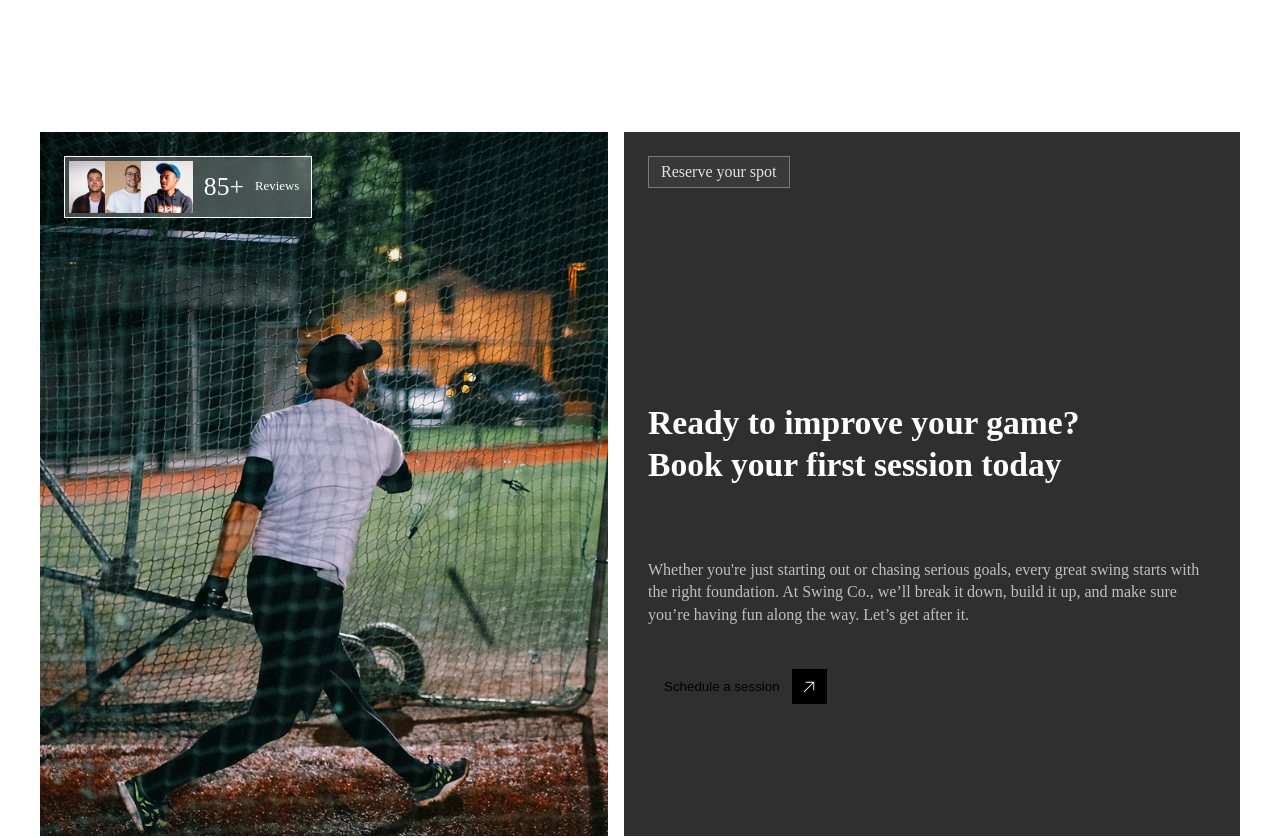
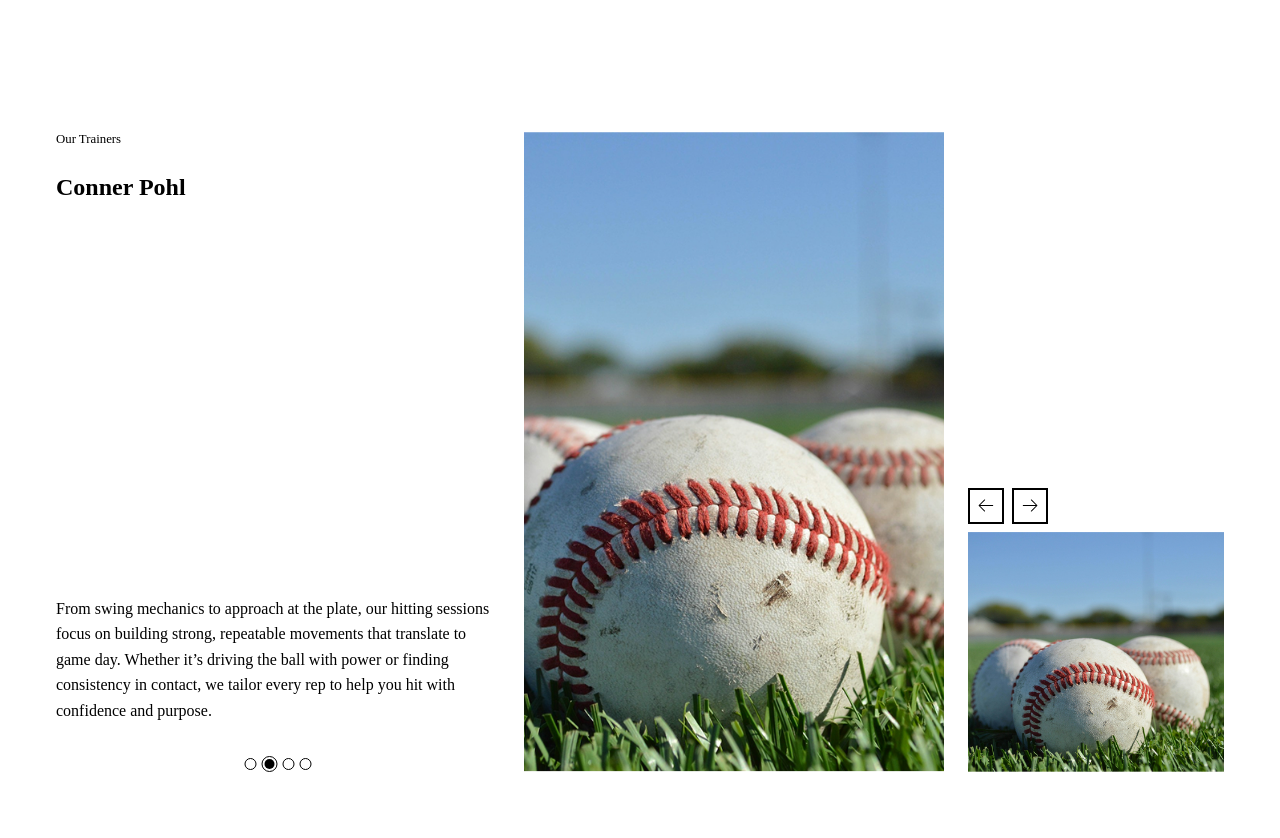
Before and after one commit to HaydenWestfall/conner-pohl-instruction, a React (Vite) app: page /about in a window 1280 px wide. Shown: the part 1720-2558 px from the top of the page. Built offline with nearby package versions, Linux system fonts and the light colour scheme; the HTML template or start-up script is replaced by a standard one.

Commit message:
Adds trainer section. Needs work

```diff
--- a/src/pages/About/AboutPage.tsx
+++ b/src/pages/About/AboutPage.tsx
@@ -3,6 +3,7 @@ import { ContactSection } from "../../shared/ContactSection/ContactSection";
 import { Footer } from "../../shared/Footer/Footer";
 import { AboutHeader } from "./components/AboutHeader/AboutHeader";
 import { Mission } from "./components/Mission/Mission";
+import { Trainers } from "./components/Trainers/Trainers";
 
 export const AboutPage = () => {
   const [isMobile, setIsMobile] = useState(window.innerWidth < 768);
@@ -22,6 +23,7 @@ export const AboutPage = () => {
       <div className="route-wrapper">
         <AboutHeader />
         <Mission />
+        <Trainers />
         <ContactSection />
       </div>
       <Footer />
--- /dev/null
+++ b/src/pages/About/components/Trainers/Trainers.scss
@@ -0,0 +1,94 @@
+.trainers-wrapper {
+  position: relative;
+  display: flex;
+  align-items: flex-end;
+  gap: 1.5rem;
+  background-color: white;
+  border-radius: var(--border-radius-0);
+  padding: 4rem 3rem;
+  overflow: hidden;
+  height: 40rem;
+  z-index: 10;
+
+  .trainer-info-wrapper {
+    display: flex;
+    flex-direction: column;
+    justify-content: space-between;
+    width: 38%;
+    flex-shrink: 0;
+    height: 100%;
+
+    .trainer-name {
+      display: flex;
+      flex-direction: column;
+      gap: 0.5rem;
+
+      span {
+        font-size: 0.8rem;
+      }
+    }
+
+    .trainer-description {
+      display: flex;
+      flex-direction: column;
+      align-items: center;
+      gap: 1rem;
+
+      p {
+        line-height: 1.6rem;
+      }
+
+      .trainer-index-wrapper {
+        display: flex;
+        align-items: center;
+        gap: 0.25rem;
+      }
+    }
+  }
+
+  .trainer-primary {
+    width: 36%;
+    height: 100%;
+    object-fit: cover;
+    border-radius: var(--border-radius-0);
+  }
+
+  .trainer-actions {
+    width: 26%;
+    display: flex;
+    flex-direction: column;
+    gap: 0.5rem;
+
+    .actions {
+      display: flex;
+      gap: 0.5rem;
+
+      button {
+        border-radius: var(--border-radius-rounded);
+        border: 2px solid black;
+        background-color: white;
+        display: flex;
+        align-items: center;
+        justify-content: center;
+        height: 2.25rem;
+        width: 2.25rem;
+        cursor: pointer;
+
+        #prev-trainer {
+          transform: rotate(-90deg);
+        }
+
+        #next-trainer {
+          transform: rotate(90deg);
+        }
+      }
+    }
+
+    .trainer-secondary {
+      height: 15rem;
+      width: 100%;
+      object-fit: cover;
+      border-radius: var(--border-radius-0);
+    }
+  }
+}
--- /dev/null
+++ b/src/pages/About/components/Trainers/Trainers.tsx
@@ -0,0 +1,46 @@
+import AboutHeroImage from "../../../../assets/images/about_header.png";
+import Selected from "../../../../assets/icons/selected-indicator.svg?react";
+import UnSelected from "../../../../assets/icons/unselected-indicator.svg?react";
+import ArrowIcon from "../../../../assets/icons/arrow.svg?react";
+import "./Trainers.scss";
+
+export const Trainers = () => {
+  return (
+    <>
+      <div className="trainers-wrapper">
+        <div className="trainer-info-wrapper">
+          <div className="trainer-name">
+            <span>Our Trainers</span>
+            <h2>Conner Pohl</h2>
+          </div>
+
+          <div className="trainer-description">
+            <p>
+              From swing mechanics to approach at the plate, our hitting sessions focus on building strong, repeatable
+              movements that translate to game day. Whether it’s driving the ball with power or finding consistency in
+              contact, we tailor every rep to help you hit with confidence and purpose.
+            </p>
+            <div className="trainer-index-wrapper">
+              <UnSelected />
+              <Selected />
+              <UnSelected />
+              <UnSelected />
+            </div>
+          </div>
+        </div>
+        <img src={AboutHeroImage} alt="" className="trainer-primary" />
+        <div className="trainer-actions">
+          <div className="actions">
+            <button>
+              <ArrowIcon id="prev-trainer" />
+            </button>
+            <button>
+              <ArrowIcon id="next-trainer" />
+            </button>
+          </div>
+          <img src={AboutHeroImage} alt="" className="trainer-secondary" />
+        </div>
+      </div>
+    </>
+  );
+};
```
Also changed, not shown: src/assets/icons/selected-indicator.svg (added), src/assets/icons/unselected-indicator.svg (added).
